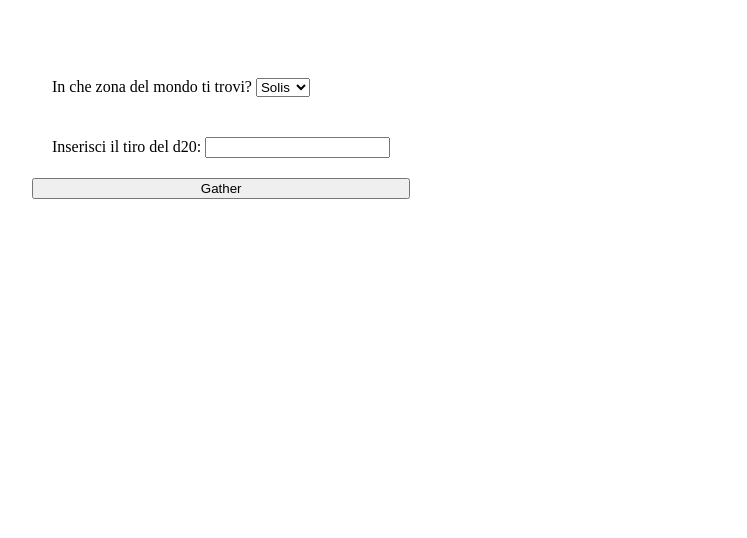
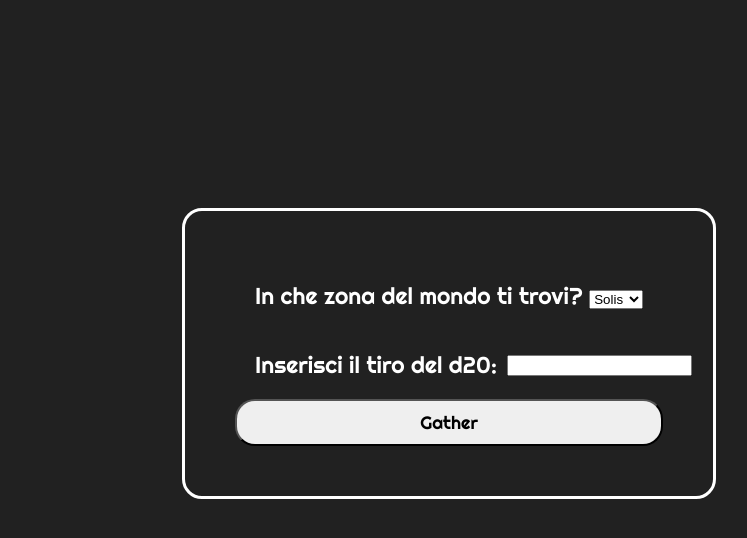
Before and after one commit to Lightino/GathererDnD, a plain HTML site: page index.html in a window 1280 px wide. Shown: the whole page, without its empty margins (26-773 px from the left). Drawn offline with Linux system fonts and the light colour scheme.

Commit message:
add new things

```diff
--- a/index.html
+++ b/index.html
@@ -1,10 +1,12 @@
 <html>
 
 <head>
+    <link rel="stylesheet" type="text/css" href="style.css">
+    <link href="https://fonts.googleapis.com/css2?family=Righteous&display=swap" rel="stylesheet">
 </head>
 
 <body>
-    <div style="display: inline-grid;padding: 50px;">
+    <div class="box" style="display: inline-grid;padding: 50px;">
         <div style="padding: 20px;">
             <label for="tiro">In che zona del mondo ti trovi?</label>
             <select id="zone" name="zone">
@@ -16,9 +18,9 @@
         </div>
         <div style="padding: 20px;">
             <label for="tiro">Inserisci il tiro del d20:</label>
-            <input type="text" id="tiro" name="tiro">
+            <input class="textBox" type="text" id="tiro" name="tiro">
         </div>
-        <button type="button" onclick="gather()">Gather</button>
+        <button class="customButton" type="button" onclick="gather()">Gather</button>
     </div>
 </body>
 <script>
@@ -32,7 +34,7 @@
             alert("Non hai trovato nulla.");
         } else if (tiro > 1 && tiro <= 5) {
             var filteredElements = filterElementsByZone(zone, elements);
-            alert(filteredElements[Math.floor(Math.random() * filteredElements.length)]);
+            alert(randomQuant(2) + "x " + filteredElements[Math.floor(Math.random() * filteredElements.length)]);
         } else if (tiro > 5 && tiro <= 10) {
             var filteredElements = filterElementsByZone(zone, elements);
             var tt = Math.floor(Math.random() * filteredElements.length / 3) + 1;
@@ -43,7 +45,7 @@
                 if (selected.includes(extractedEl)) {
                     continue;
                 }
-                selected.push(extractedEl);
+                selected.push(randomQuant(2) + "x " + extractedEl);
                 cc++;
             }
             var total = selected.join(", ");
@@ -58,7 +60,7 @@
                 if (selected.includes(extractedEl)) {
                     continue;
                 }
-                selected.push(extractedEl);
+                selected.push(randomQuant(4) + "x " + extractedEl);
                 cc++;
             }
             var total = selected.join(", ");
@@ -74,7 +76,7 @@
                 if (selected.includes(extractedEl)) {
                     continue;
                 }
-                selected.push(extractedEl);
+                selected.push(randomQuant(4) + "x " + extractedEl);
                 cc++;
             }
             var total = selected.join(", ");
@@ -110,16 +112,10 @@
         return e.options[e.selectedIndex].text;
     }
 
-    function randomValue(tiro, elements) {
-        var text = "";
-        /*var rand_for = Math.floor(Math.random() * elements.length) + 1;
-        for (var i = 0; i < rand_for; i++) {
-            var rand = Math.floor(Math.random() * elements.length);
-            var extractedVal = elements[rand];
-            text = text.concat(extractedVal + " ");
-        }
-        alert(text);*/
+    function randomQuant(num){
+        return Math.floor(Math.random() * num) + 1;
     }
+
 
 </script>
 
--- /dev/null
+++ b/style.css
@@ -0,0 +1,26 @@
+body {
+    background-color: #212121;
+    color: white;
+    font-family: 'Righteous', cursive;
+    font-size: 23px;
+}
+
+.box {
+    margin: 200px;
+    border: solid;
+    border-color: white;
+    border-radius: 20px;
+}
+
+.customButton {
+    border-radius: 20px;
+    padding: 10px;
+    font-size: large;
+    font-family: inherit;
+}
+
+.textBox {
+    position: absolute;
+    margin-top: 5px;
+    margin-left: 10px;
+}
```
